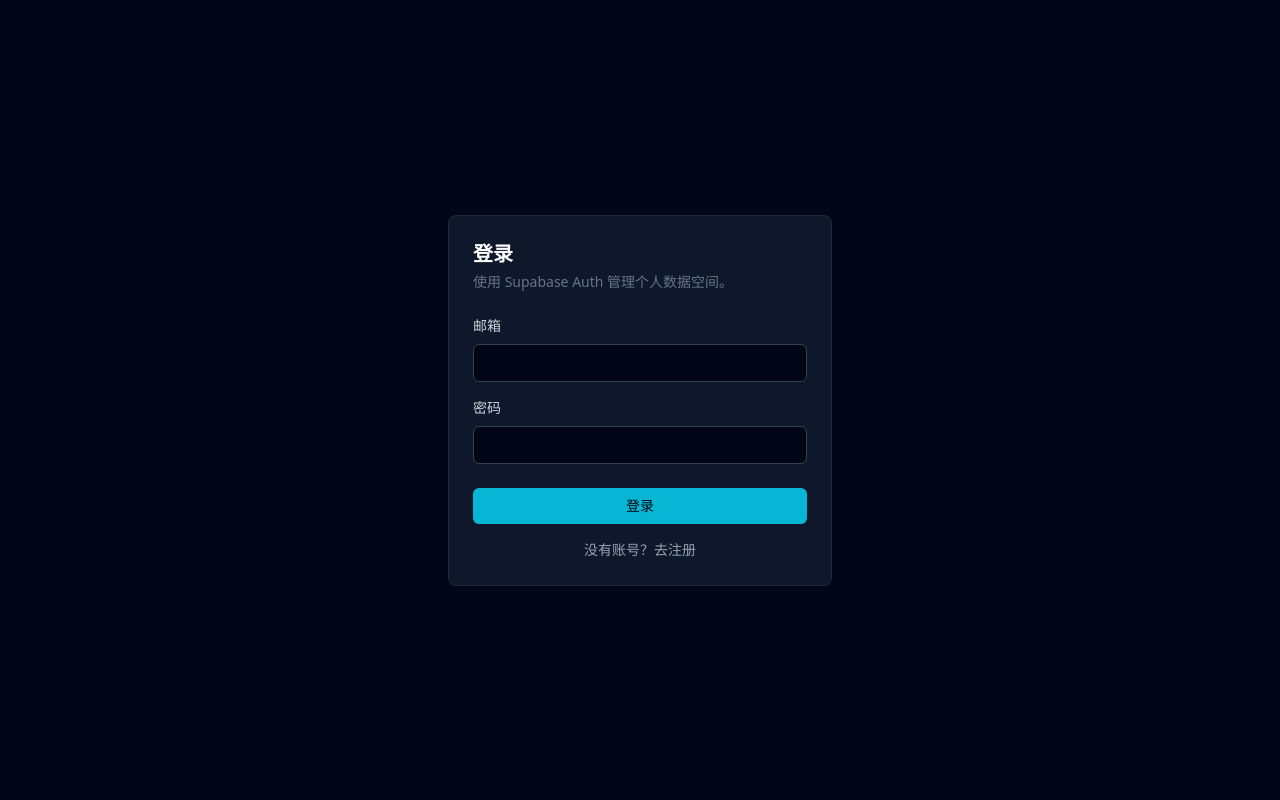
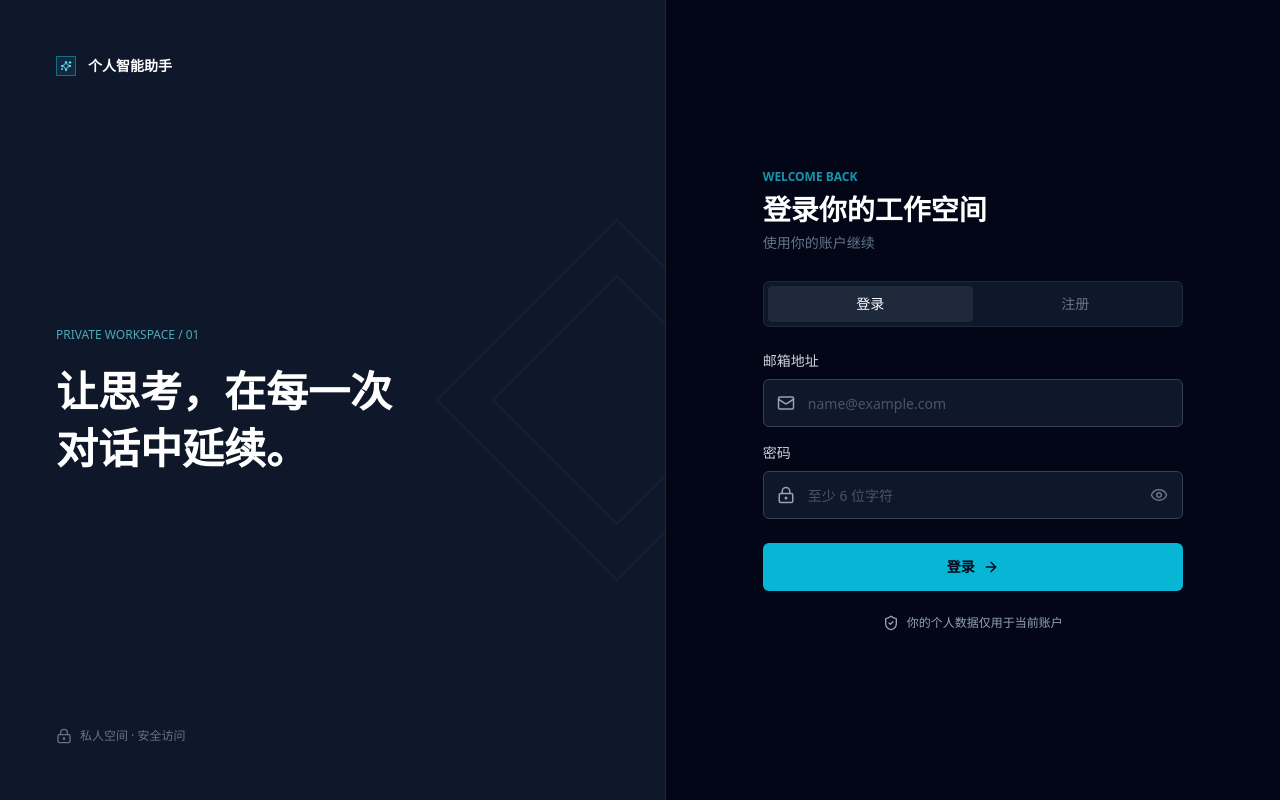
Before and after one commit to lg666kkk/lgAssistant, a Next.js app: page /login in a window 1280 px wide. Built offline with nearby package versions, Linux system fonts and the light colour scheme; no server answers.

Commit message:
feat:首屏优化

```diff
--- a/app/login/page.tsx
+++ b/app/login/page.tsx
@@ -2,6 +2,18 @@
 
 import { FormEvent, Suspense, useEffect, useState } from "react";
 import { useRouter, useSearchParams } from "next/navigation";
+import {
+  AlertCircle,
+  ArrowRight,
+  CheckCircle2,
+  Eye,
+  EyeOff,
+  LoaderCircle,
+  LockKeyhole,
+  Mail,
+  ShieldCheck,
+  Sparkles,
+} from "lucide-react";
 import { getBrowserSupabase } from "@/lib/auth/client";
 
 function isValidEmail(value: string) {
@@ -55,6 +67,8 @@ function LoginPageContent() {
   const [confirmPassword, setConfirmPassword] = useState("");
   const [loading, setLoading] = useState(false);
   const [resending, setResending] = useState(false);
+  const [showPassword, setShowPassword] = useState(false);
+  const [showConfirmPassword, setShowConfirmPassword] = useState(false);
   const [message, setMessage] = useState<string | null>(null);
   const [error, setError] = useState<string | null>(null);
 
@@ -124,99 +138,238 @@ function LoginPageContent() {
     }
   }
 
+  function switchMode(nextMode: "login" | "signup") {
+    if (mode === nextMode) return;
+    setMode(nextMode);
+    setConfirmPassword("");
+    setShowPassword(false);
+    setShowConfirmPassword(false);
+    setError(null);
+    setMessage(null);
+  }
+
   return (
-    <div className="flex min-h-screen items-center justify-center bg-slate-950 px-6 text-slate-200">
-      <form onSubmit={submit} className="w-full max-w-sm rounded-lg border border-slate-800 bg-slate-900 p-6">
-        <h1 className="text-xl font-semibold text-white">
-          {mode === "login" ? "登录" : "注册"}
+    <main
+      className="grid h-[100dvh] overflow-y-auto overflow-x-hidden bg-slate-950 text-slate-100 lg:grid-cols-[minmax(0,1.04fr)_minmax(420px,0.96fr)]"
+      style={{ colorScheme: "dark" }}
+    >
+      <aside className="relative hidden min-h-full overflow-hidden border-r border-slate-800 bg-slate-900 p-10 text-white lg:flex lg:flex-col lg:justify-between xl:p-14">
+        <div className="relative z-10 flex items-center gap-3 text-sm font-semibold">
+          <span className="grid h-5 w-5 place-items-center border border-cyan-400/40 bg-cyan-400/10 text-cyan-300">
+            <Sparkles className="h-3 w-3" aria-hidden="true" />
+          </span>
+          <span>个人智能助手</span>
+        </div>
+
+        <div className="relative z-10 max-w-md">
+          <p className="text-xs font-medium text-cyan-300/70">PRIVATE WORKSPACE / 01</p>
+          <p className="mt-5 text-4xl font-semibold leading-[1.35] xl:text-[42px]">
+            让思考，在每一次
+            <br />
+            对话中延续。
+          </p>
+        </div>
+
+        <div className="relative z-10 flex items-center gap-2 text-xs text-slate-500">
+          <LockKeyhole className="h-4 w-4" aria-hidden="true" />
+          <span>私人空间 · 安全访问</span>
+        </div>
+
+        <div className="pointer-events-none absolute -right-20 top-1/2 h-64 w-64 -translate-y-1/2 rotate-45 border border-cyan-400/10" />
+        <div className="pointer-events-none absolute -right-10 top-1/2 h-44 w-44 -translate-y-1/2 rotate-45 border border-cyan-400/10" />
+      </aside>
+
+      <section className="flex min-h-full items-center justify-center px-5 py-7 sm:px-10 lg:px-12 xl:px-20">
+        <form onSubmit={submit} className="w-full max-w-[420px]">
+          <div className="mb-12 flex items-center gap-3 text-sm font-semibold text-white lg:hidden">
+            <span className="grid h-10 w-10 place-items-center border border-cyan-400/40 bg-cyan-400/10 text-cyan-300">
+              <Sparkles className="h-5 w-5" aria-hidden="true" />
+            </span>
+            <span>Personal Assistant</span>
+          </div>
+
+          <header>
+            <p className="text-xs font-semibold text-cyan-400/70">
+              {mode === "login" ? "WELCOME BACK" : "CREATE YOUR SPACE"}
+            </p>
+            <h1 className="mt-2 text-2xl font-semibold text-white sm:text-[28px]">
+              {mode === "login" ? "登录你的工作空间" : "创建你的工作空间"}
             </h1>
-        <p className="mt-1 text-sm text-slate-500">使用 Supabase Auth 管理个人数据空间。</p>
+            <p className="mt-2 text-sm text-slate-500">
+              {mode === "login" ? "使用你的账户继续" : "注册账户，开始新的对话"}
+            </p>
+          </header>
 
-        <label className="mt-6 block text-sm text-slate-300">
-          邮箱
+          <div className="mt-7 grid grid-cols-2 rounded-md border border-slate-800 bg-slate-900 p-1 text-sm" aria-label="账户操作">
+            <button
+              type="button"
+              aria-pressed={mode === "login"}
+              onClick={() => switchMode("login")}
+              className={`h-9 rounded transition-colors ${
+                mode === "login"
+                  ? "bg-slate-800 font-medium text-white shadow-sm"
+                  : "text-slate-500 hover:text-slate-200"
+              }`}
+            >
+              登录
+            </button>
+            <button
+              type="button"
+              aria-pressed={mode === "signup"}
+              onClick={() => switchMode("signup")}
+              className={`h-9 rounded transition-colors ${
+                mode === "signup"
+                  ? "bg-slate-800 font-medium text-white shadow-sm"
+                  : "text-slate-500 hover:text-slate-200"
+              }`}
+            >
+              注册
+            </button>
+          </div>
+
+          <div className="mt-6 space-y-4">
+            <div>
+              <label htmlFor="auth-email" className="block text-sm font-medium text-slate-300">
+                邮箱地址
+              </label>
+              <div className="relative mt-2">
+                <Mail className="pointer-events-none absolute left-3.5 top-1/2 h-[18px] w-[18px] -translate-y-1/2 text-slate-400" aria-hidden="true" />
                 <input
+                  id="auth-email"
                   type="email"
                   required
                   inputMode="email"
                   autoComplete="email"
                   value={email}
                   onChange={(event) => setEmail(event.target.value)}
-            className="mt-2 w-full rounded-md border border-slate-700 bg-slate-950 px-3 py-2 text-sm text-white outline-none focus:border-cyan-500"
+                  placeholder="name@example.com"
+                  className="h-12 w-full rounded-md border border-slate-700 bg-slate-900 pl-11 pr-4 text-sm text-white outline-none transition placeholder:text-slate-600 hover:border-slate-600 focus:border-cyan-500 focus:ring-2 focus:ring-cyan-500/15"
                 />
+              </div>
+            </div>
+
+            <div>
+              <label htmlFor="auth-password" className="block text-sm font-medium text-slate-300">
+                密码
               </label>
-
-        <label className="mt-4 block text-sm text-slate-300">
-          密码
+              <div className="relative mt-2">
+                <LockKeyhole className="pointer-events-none absolute left-3.5 top-1/2 h-[18px] w-[18px] -translate-y-1/2 text-slate-400" aria-hidden="true" />
                 <input
-            type="password"
+                  id="auth-password"
+                  type={showPassword ? "text" : "password"}
                   required
                   minLength={6}
+                  autoComplete={mode === "login" ? "current-password" : "new-password"}
                   value={password}
                   onChange={(event) => setPassword(event.target.value)}
-            className="mt-2 w-full rounded-md border border-slate-700 bg-slate-950 px-3 py-2 text-sm text-white outline-none focus:border-cyan-500"
+                  placeholder="至少 6 位字符"
+                  className="h-12 w-full rounded-md border border-slate-700 bg-slate-900 pl-11 pr-12 text-sm text-white outline-none transition placeholder:text-slate-600 hover:border-slate-600 focus:border-cyan-500 focus:ring-2 focus:ring-cyan-500/15"
                 />
-        </label>
+                <button
+                  type="button"
+                  onClick={() => setShowPassword((value) => !value)}
+                  className="absolute right-1.5 top-1/2 grid h-9 w-9 -translate-y-1/2 place-items-center rounded text-slate-500 transition-colors hover:bg-slate-800 hover:text-slate-200"
+                  aria-label={showPassword ? "隐藏密码" : "显示密码"}
+                  title={showPassword ? "隐藏密码" : "显示密码"}
+                >
+                  {showPassword ? <EyeOff className="h-[18px] w-[18px]" aria-hidden="true" /> : <Eye className="h-[18px] w-[18px]" aria-hidden="true" />}
+                </button>
+              </div>
+            </div>
 
             {mode === "signup" && (
-          <label className="mt-4 block text-sm text-slate-300">
+              <div>
+                <label htmlFor="auth-confirm-password" className="block text-sm font-medium text-slate-300">
                   确认密码
+                </label>
+                <div className="relative mt-2">
+                  <LockKeyhole className="pointer-events-none absolute left-3.5 top-1/2 h-[18px] w-[18px] -translate-y-1/2 text-slate-400" aria-hidden="true" />
                   <input
-              type="password"
+                    id="auth-confirm-password"
+                    type={showConfirmPassword ? "text" : "password"}
                     required
                     minLength={6}
+                    autoComplete="new-password"
                     value={confirmPassword}
                     onChange={(event) => setConfirmPassword(event.target.value)}
-              className="mt-2 w-full rounded-md border border-slate-700 bg-slate-950 px-3 py-2 text-sm text-white outline-none focus:border-cyan-500"
+                    placeholder="再次输入密码"
+                    className="h-12 w-full rounded-md border border-slate-700 bg-slate-900 pl-11 pr-12 text-sm text-white outline-none transition placeholder:text-slate-600 hover:border-slate-600 focus:border-cyan-500 focus:ring-2 focus:ring-cyan-500/15"
                   />
-          </label>
+                  <button
+                    type="button"
+                    onClick={() => setShowConfirmPassword((value) => !value)}
+                    className="absolute right-1.5 top-1/2 grid h-9 w-9 -translate-y-1/2 place-items-center rounded text-slate-500 transition-colors hover:bg-slate-800 hover:text-slate-200"
+                    aria-label={showConfirmPassword ? "隐藏确认密码" : "显示确认密码"}
+                    title={showConfirmPassword ? "隐藏确认密码" : "显示确认密码"}
+                  >
+                    {showConfirmPassword ? <EyeOff className="h-[18px] w-[18px]" aria-hidden="true" /> : <Eye className="h-[18px] w-[18px]" aria-hidden="true" />}
+                  </button>
+                </div>
+              </div>
             )}
+          </div>
 
           {error && (
-          <div className="mt-4 rounded-md border border-rose-900 bg-rose-950/50 px-3 py-2 text-sm text-rose-300">
-            {error}
-            {error.toLowerCase().includes("email not confirmed") && (
+            <div role="alert" className="mt-4 rounded-md border border-rose-900 bg-rose-950/50 px-3.5 py-3 text-sm text-rose-300">
+              <div className="flex items-start gap-2.5">
+                <AlertCircle className="mt-0.5 h-4 w-4 shrink-0" aria-hidden="true" />
+                <span>{error}</span>
+              </div>
+              {error.includes("邮箱还没有确认") && (
                 <button
                   type="button"
                   onClick={resendConfirmation}
                   disabled={resending}
-                className="mt-3 block text-sm text-rose-100 underline underline-offset-4 hover:text-white disabled:cursor-not-allowed disabled:text-rose-500"
+                  className="ml-6 mt-2 text-sm font-medium text-rose-200 underline underline-offset-4 hover:text-white disabled:cursor-not-allowed disabled:opacity-50"
                 >
                   {resending ? "正在重发..." : "重发确认邮件"}
                 </button>
               )}
             </div>
           )}
-        {message && <div className="mt-4 rounded-md border border-emerald-900 bg-emerald-950/50 px-3 py-2 text-sm text-emerald-300">{message}</div>}
+
+          {message && (
+            <div role="status" className="mt-4 flex items-start gap-2.5 rounded-md border border-emerald-900 bg-emerald-950/50 px-3.5 py-3 text-sm text-emerald-300">
+              <CheckCircle2 className="mt-0.5 h-4 w-4 shrink-0" aria-hidden="true" />
+              <span>{message}</span>
+            </div>
+          )}
 
           <button
             type="submit"
             disabled={loading}
-          className="mt-6 w-full rounded-md bg-cyan-500 px-4 py-2 text-sm font-medium text-slate-950 hover:bg-cyan-400 disabled:cursor-not-allowed disabled:opacity-60"
+            className="mt-6 flex h-12 w-full items-center justify-center gap-2 rounded-md bg-cyan-500 px-4 text-sm font-semibold text-slate-950 transition-colors hover:bg-cyan-400 focus:outline-none focus:ring-2 focus:ring-cyan-400 focus:ring-offset-2 focus:ring-offset-slate-950 disabled:cursor-not-allowed disabled:opacity-60"
           >
-          {loading ? "处理中..." : mode === "login" ? "登录" : "注册"}
+            {loading ? (
+              <>
+                <LoaderCircle className="h-4 w-4 animate-spin motion-reduce:animate-none" aria-hidden="true" />
+                <span>处理中...</span>
+              </>
+            ) : (
+              <>
+                <span>{mode === "login" ? "登录" : "创建账户"}</span>
+                <ArrowRight className="h-4 w-4" aria-hidden="true" />
+              </>
+            )}
           </button>
 
-        <button
-          type="button"
-          onClick={() => {
-            setMode((value) => (value === "login" ? "signup" : "login"));
-            setConfirmPassword("");
-            setError(null);
-            setMessage(null);
-          }}
-          className="mt-4 w-full text-sm text-slate-400 hover:text-slate-200"
-        >
-          {mode === "login" ? "没有账号？去注册" : "已有账号？去登录"}
-        </button>
+          <p className="mt-6 flex items-center justify-center gap-2 text-center text-xs text-slate-400">
+            <ShieldCheck className="h-4 w-4" aria-hidden="true" />
+            <span>你的个人数据仅用于当前账户</span>
+          </p>
         </form>
-    </div>
+      </section>
+    </main>
   );
 }
 
 function LoginFallback() {
   return (
-    <div className="flex min-h-screen items-center justify-center bg-slate-950 text-slate-400">
-      加载登录页...
+    <div className="flex h-[100dvh] items-center justify-center bg-slate-950 text-slate-500" style={{ colorScheme: "dark" }}>
+      <div className="flex items-center gap-2 text-sm">
+        <LoaderCircle className="h-4 w-4 animate-spin motion-reduce:animate-none" aria-hidden="true" />
+        <span>正在加载...</span>
+      </div>
     </div>
   );
 }
--- a/package.json
+++ b/package.json
@@ -51,6 +51,7 @@
     "gpt-tokenizer": "^3.4.0",
     "ioredis": "^5.11.1",
     "langfuse": "^3.38.20",
+    "lucide-react": "^0.468.0",
     "next": "^14.2.3",
     "node-cron": "^4.5.0",
     "openai": "^6.37.0",
```
Also changed, not shown: 1 other file (tests, documents, lock files or other folders). Lines whose indentation alone changed are shown as unchanged.
